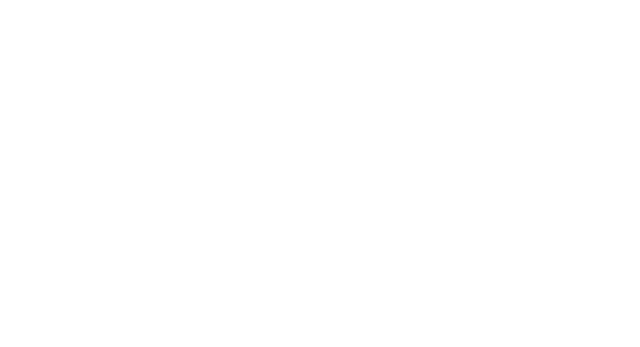
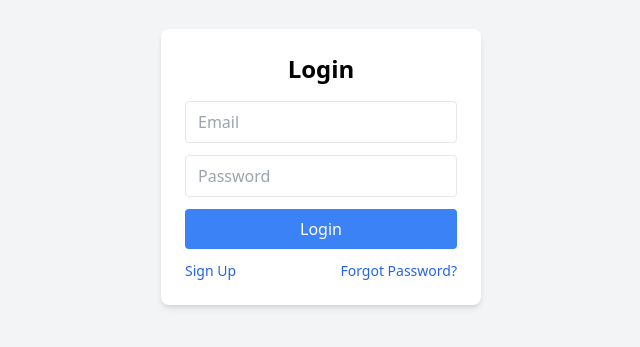
Before and after one commit to rahulbase82667/fb-ghl-front, a React (Vite) app: page /login in a window 1280 px wide. Shown: the part 233-580 px from the top of the page, without its empty margins (319-959 px from the left). Built offline with nearby package versions, Linux system fonts and the light colour scheme.

Commit message:
removed basename

```diff
--- a/package.json
+++ b/package.json
@@ -1,7 +1,7 @@
 {
   "name": "fb-ghl-frontend",
   "private": true,
-    "homepage": "https://rahulbase82667.github.io/fb-ghl-front.git",
+  "homepage": "https://rahulbase82667.github.io/fb-ghl-front",
   "version": "0.0.0",
   "type": "module",
   "scripts": {
@@ -9,7 +9,7 @@
     "build": "vite build",
     "lint": "eslint . --ext js,jsx --report-unused-disable-directives --max-warnings 0",
     "preview": "vite preview",
-     "predeploy": "npm run build",
+    "predeploy": "npm run build",
     "deploy": "gh-pages -d dist"
   },
   "dependencies": {
--- a/src/main.jsx
+++ b/src/main.jsx
@@ -9,7 +9,7 @@ import "./index.css"; // Tailwind
 const root = ReactDOM.createRoot(document.getElementById("root"));
 root.render(
   <Provider store={store}>
-    <BrowserRouter basename="/fb-ghl-front">
+    <BrowserRouter >
     {/* <BrowserRouter basename="http://localhost:5173"> */}
       <App />
     </BrowserRouter>
--- a/src/pages/Login.jsx
+++ b/src/pages/Login.jsx
@@ -91,10 +91,10 @@ function Login() {
         </button>
 
         <div className="flex justify-between text-sm mt-3">
-          <a href={`${CONFIG.BASENAME}/signup`} className="text-blue-600">
+          <a href="/signup" className="text-blue-600">
             Sign Up
           </a>
-          <a href={`${CONFIG.BASENAME}/forgot-password`} className="text-blue-600">
+          <a href="/forgot-password" className="text-blue-600">
             Forgot Password?
           </a>
         </div>
```
